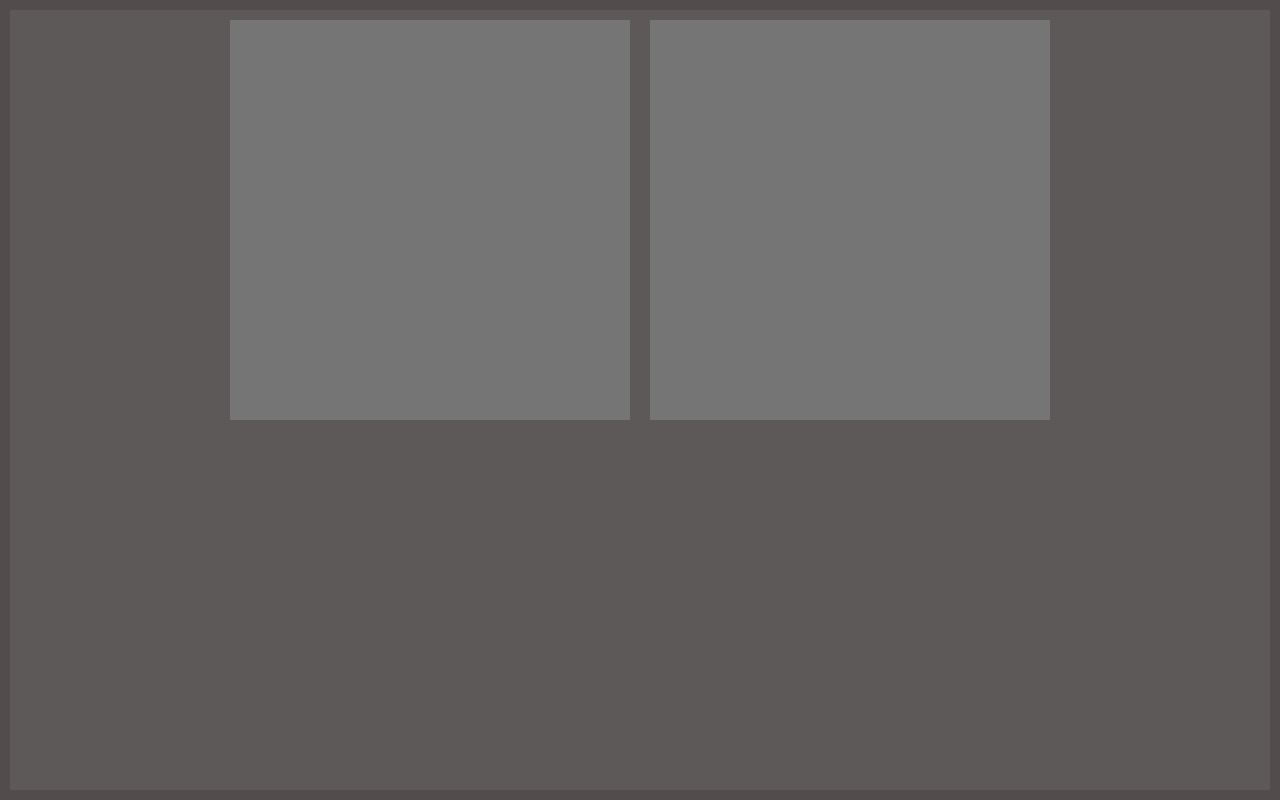
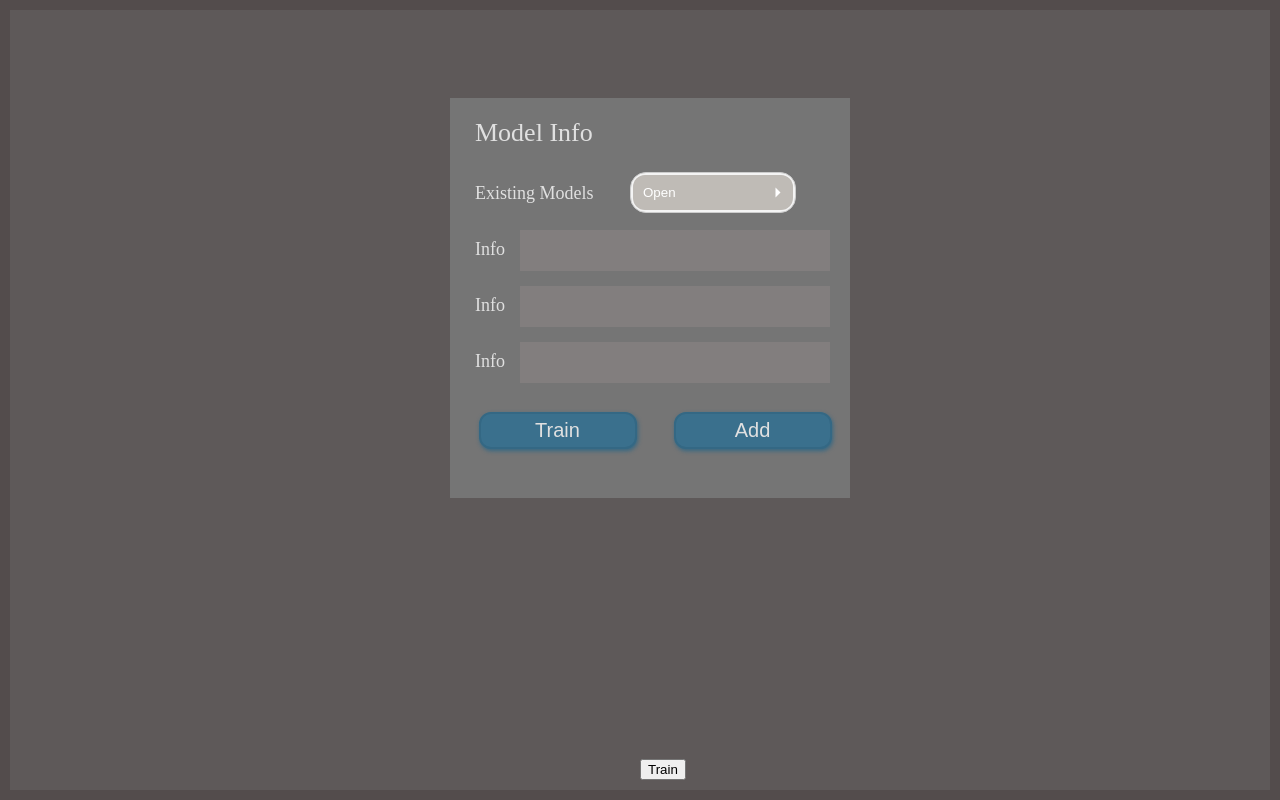
Before and after one commit to EliasLinQL/Final-Year-Project, a Vue app in the folder front_page/: page / in a window 1280 px wide. Built offline with nearby package versions, Linux system fonts and the light colour scheme.

Commit message:
normalcommit-12.1

```diff
--- a/front_page/index.html
+++ b/front_page/index.html
@@ -23,8 +23,12 @@
         position: fixed;
         background-color: #5E5959;
         width:  calc(100% - 20px);
-        height: calc(100vh - 20px);
+        height: calc(100% - 20px);
         margin: 10px;
         overflow: hidden;
     }
+    #app{
+        width: 100%;
+        height: 100%;
+    }
 </style>
--- a/front_page/src/App.vue
+++ b/front_page/src/App.vue
@@ -1,26 +1,78 @@
 <template>
-<!--书写html结构-->
   <div class="container">
-    <model-info/>
-    <model-train/>
 
+    <model-info class="info" :class="{ toright: isTrainVisible }"/>
+
+    <transition name="train">
+      <model-train class="train" v-if ="isTrainVisible" />
+    </transition>
+    <button class="btn-gotrain" @click="goTrain">Train</button>
   </div>
+
 </template>
 
 <script setup>
-import {ref} from 'vue';
+import { ref } from 'vue';
 import ModelInfo from "@/components/modelInfo.vue";
 import ModelTrain from "@/components/modelTrain.vue";
 
 
+const isTrainVisible = ref(false);
+
+
+function goTrain() {
+  isTrainVisible.value = true;
+}
 </script>
 
 <style scoped>
+
+
 .container {
-  display: flex;
-  justify-content: center;
-  align-items: flex-start;
-  height: 100vh;
+  height: 100%;
+  width: 100%;
   position: relative;
 }
+
+.info{
+  transition: all 1.2s ease;
+  transform: translateX(-200px);
+  position: absolute;
+  top: 10%;
+  left: 50%;
+}
+
+.train {
+  position: absolute;
+  top: 10%;
+  left: 50%;
+  transform: translateX(100px);
+  opacity: 1;
+}
+
+.btn-gotrain {
+  position: absolute;
+  bottom: 10px;
+  left: 50%;
+}
+
+.toright{
+  transform: translateX(-500px);
+}
+
+
+/* 为 model-train 组件的过渡效果 */
+.train-enter-active {
+  transition: all 1.2s ease;
+}
+
+.train-enter-from {
+  transform: translateX(800px);
+  opacity: 20%;
+}
+
+
+
+
+
 </style>
--- /dev/null
+++ b/front_page/src/components/checkmenu.vue
@@ -0,0 +1,113 @@
+<template>
+  <div class="checkbox-menu">
+    <button @click="toggleMenu" class="toggle-button">
+      {{ isMenuVisible ? 'Back' : 'Open' }}
+      <span class="triangle" :class="{ rotate: isMenuVisible }"></span>
+    </button>
+
+    <!-- 使用 transition 包裹组件，使其具有过渡动画 -->
+    <transition name="checkbox-fade">
+      <div v-show="isMenuVisible" class="checkbox-container">
+        <label>
+          <input type="checkbox" /> Model 1
+        </label>
+        <label>
+          <input type="checkbox" /> Model 2
+        </label>
+        <label>
+          <input type="checkbox" /> Model 3
+        </label>
+        <label>
+          <input type="checkbox" /> Model 4
+        </label>
+      </div>
+    </transition>
+  </div>
+</template>
+
+<script setup>
+import { ref } from 'vue';
+
+const isMenuVisible = ref(false);
+
+function toggleMenu() {
+  // 切换选单显示和隐藏状态
+  isMenuVisible.value = !isMenuVisible.value;
+}
+</script>
+
+<style scoped>
+.checkbox-menu {
+  margin-top: 4px;
+  width: 160px;
+  background-color: #f4f4f4;
+  padding: 2px;
+  border: 1px solid #ccc;
+  border-radius: 16px;
+
+}
+
+.toggle-button {
+  background-color: #BFBBB6;
+  color: white;
+  border: none;
+  padding: 10px;
+  width: 100%;
+  cursor: pointer;
+  border-radius: 12px;
+  text-align: center;
+  display: flex;
+  justify-content: space-between;
+  align-items: center;
+  position: relative;
+}
+
+.triangle {
+  width: 0;
+  height: 0;
+  border-left: 5px solid transparent;
+  border-right: 5px solid transparent;
+  border-top: 5px solid white;
+  transition: transform 0.3s ease-in-out;
+  transform: rotate(-90deg);
+}
+
+.triangle.rotate {
+  transform: rotate(90deg);
+}
+
+.checkbox-container {
+  margin-top: 10px;
+  padding-left: 10px;
+  overflow: hidden;
+  max-height: 200px;
+  opacity: 1;
+
+}
+
+.checkbox-container label {
+  display: block;
+  margin-bottom: 10px;
+}
+
+.checkbox-container input {
+  margin-right: 10px;
+}
+
+/* 添加过渡动画 */
+.checkbox-fade-enter-active,
+.checkbox-fade-leave-active {
+  transition: all 0.4s linear;
+}
+
+.checkbox-fade-enter-from, .checkbox-fade-leave-to {
+  max-height: 0;
+  opacity: 80%;
+}
+
+/* 用于展开时使 checkbox-container 最大高度为实际内容的高度 */
+.checkbox-fade-enter-to {
+  max-height: 200px; /* 可以根据实际情况设置 */
+  opacity: 1;
+}
+</style>
--- a/front_page/src/components/modelInfo.vue
+++ b/front_page/src/components/modelInfo.vue
@@ -1,14 +1,106 @@
 <template>
-  <div class="box"></div>
+  <div class="box-column">
+    <div class="box-row">
+      <p class="p1">Model Info</p>
+    </div>
+    <div class="box-row">
+      <p class="p2">Existing Models</p>
+      <div class="box-checkmenu">
+        <checkmenu/>
+      </div>
+    </div>
+    <div class="box-row">
+      <p class="p2">Info</p>
+      <div class="data-area">
+
+      </div>
+    </div>
+    <div class="box-row">
+      <p class="p2">Info</p>
+      <div class="data-area">
+
+      </div>
+    </div>
+    <div class="box-row">
+      <p class="p2">Info</p>
+      <div class="data-area">
+
+      </div>
+    </div>
+    <div class="box-row box-btn">
+      <button class="btn">Train</button>
+      <button class="btn">Add</button>
+    </div>
+  </div>
 </template>
+
 <script setup>
+import Checkmenu from "@/components/checkmenu.vue";
+
 
 </script>
+
 <style scoped>
-.box{
+.box-column{
+  display: flex;
+  flex-direction: column;
   background-color: #757575;
   width: 400px;
   height: 400px;
   margin: 10px;
+  padding: 0;
+  position: relative;
+}
+.box-row{
+  display: flex;
+  flex-direction: row;
+  margin: 0;
+  margin-left: 10px;
+  margin-top: 5px;
+}
+p{
+  margin: 15px;
+  font-family: Microsoft YaHei;
+  color: #E0E0E0;
+}
+.p1{
+  font-size: 26px;
+}
+.p2{
+  font-size: 18px;
+}
+.box-btn{
+  justify-content: space-around;
+}
+.btn{
+  margin-top: 20px;
+  margin-bottom: 5px;
+  width: 158px;
+  height: 37px;
+  background-color: #3A708D;
+  border: 2px solid #346884;
+  border-radius: 12px;
+  font-size: 20px;
+  color: #E0E0E0;
+  box-shadow: 1px 2px 4px #346884;
+  transition: all 0.2s ease;
+}
+.btn:hover{
+  background-color: #286487;
+  opacity: 0.8;
+}
+.btn:active{
+  background-color: #246893;
+}
+.data-area{
+  width: 90%;
+  height: 80%;
+  background-color: #827E7E;
+  margin-right: 20px;
+  margin-top: 6px;
+}
+.box-checkmenu{
+  position: absolute;
+  left: 180px;
 }
 </style>
--- a/front_page/src/components/modelTrain.vue
+++ b/front_page/src/components/modelTrain.vue
@@ -7,7 +7,7 @@
 <style scoped>
   .box{
     background-color: #757575;
-    width: 400px;
+    width: 520px;
     height: 400px;
     margin: 10px;
   }
```
